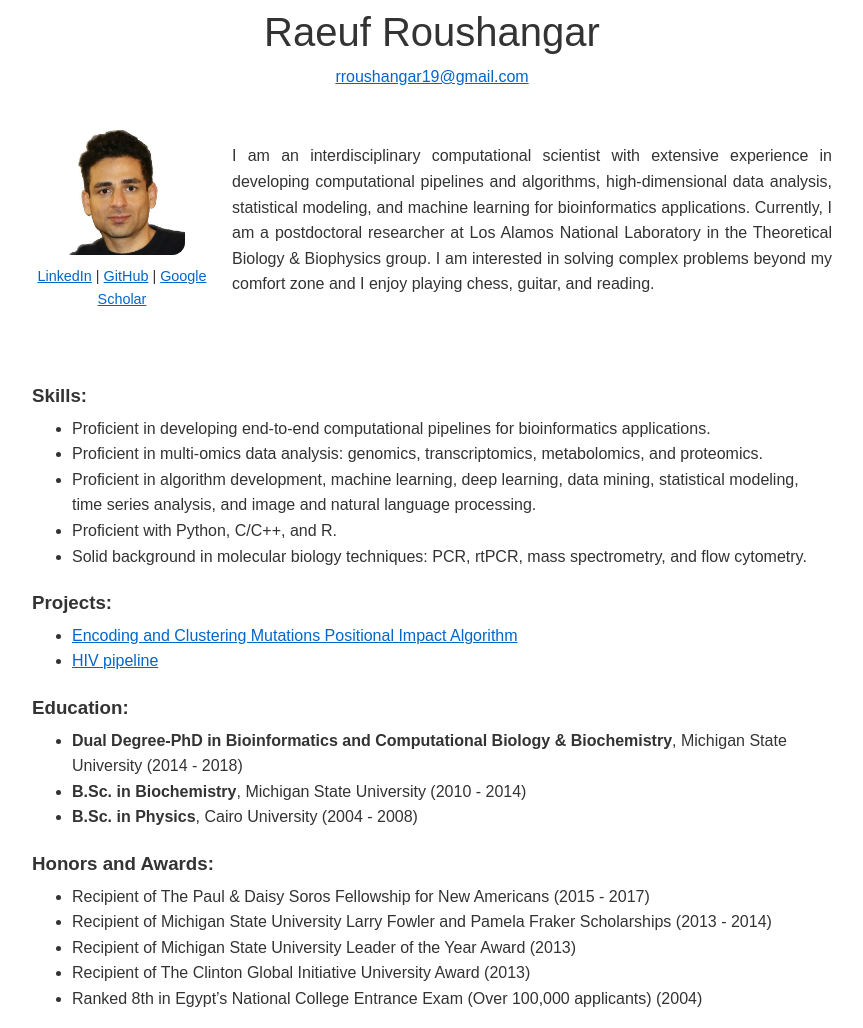
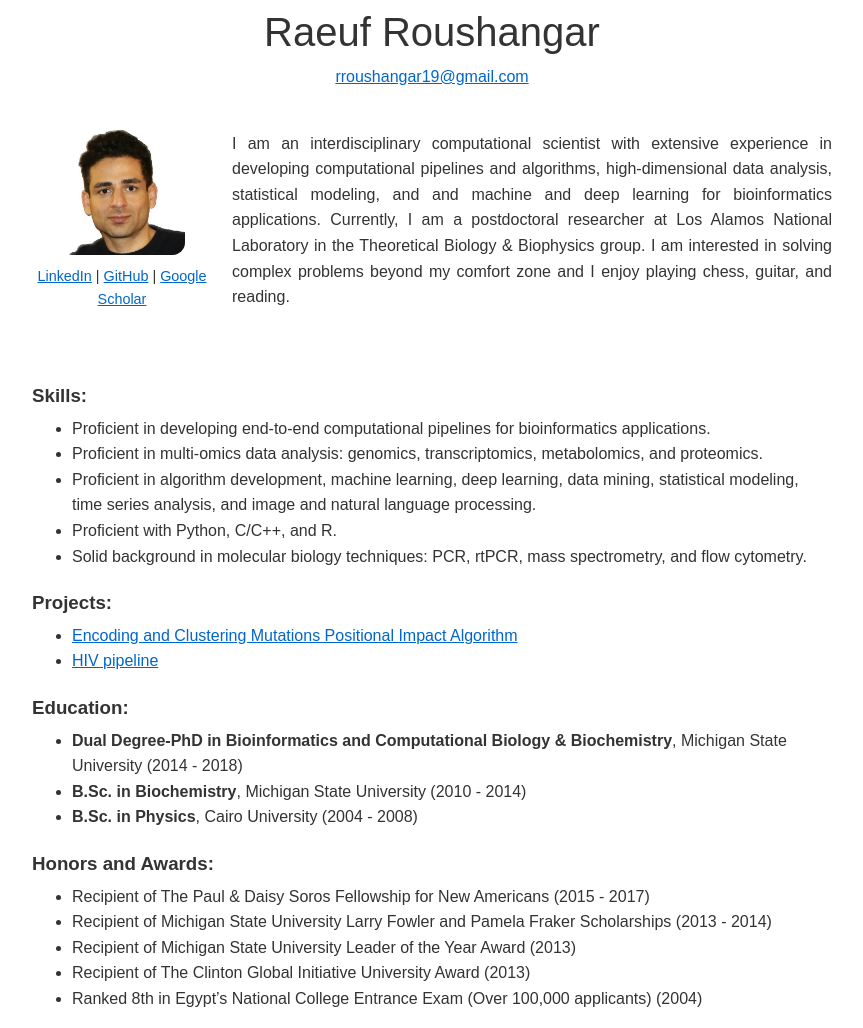
Before and after one commit to raeufroushangar/raeufroushangar.com, a Jekyll site: the page built from index.html, in a window 1280 px wide. Shown: the whole page, without its empty margins (208-1071 px from the left). Built offline with Jekyll 4.4.1, drawn with Linux system fonts in a browser that asks for light colours.

Commit message:
Updated index.html file

```diff
--- a/index.html
+++ b/index.html
@@ -19,7 +19,7 @@
   </div>
 
   <div style="max-width: 600px; text-align: justify;">
-    I am an interdisciplinary computational scientist with extensive experience in developing computational pipelines and algorithms, high-dimensional data analysis, statistical modeling, and machine learning for bioinformatics applications. Currently, I am a postdoctoral researcher at Los Alamos National Laboratory in the Theoretical Biology & Biophysics group. I am interested in solving complex problems beyond my comfort zone and I enjoy playing chess, guitar, and reading.
+    I am an interdisciplinary computational scientist with extensive experience in developing computational pipelines and algorithms, high-dimensional data analysis, statistical modeling, and and machine and deep learning for bioinformatics applications. Currently, I am a postdoctoral researcher at Los Alamos National Laboratory in the Theoretical Biology & Biophysics group. I am interested in solving complex problems beyond my comfort zone and I enjoy playing chess, guitar, and reading.
   </div>
 </div>
 
```
